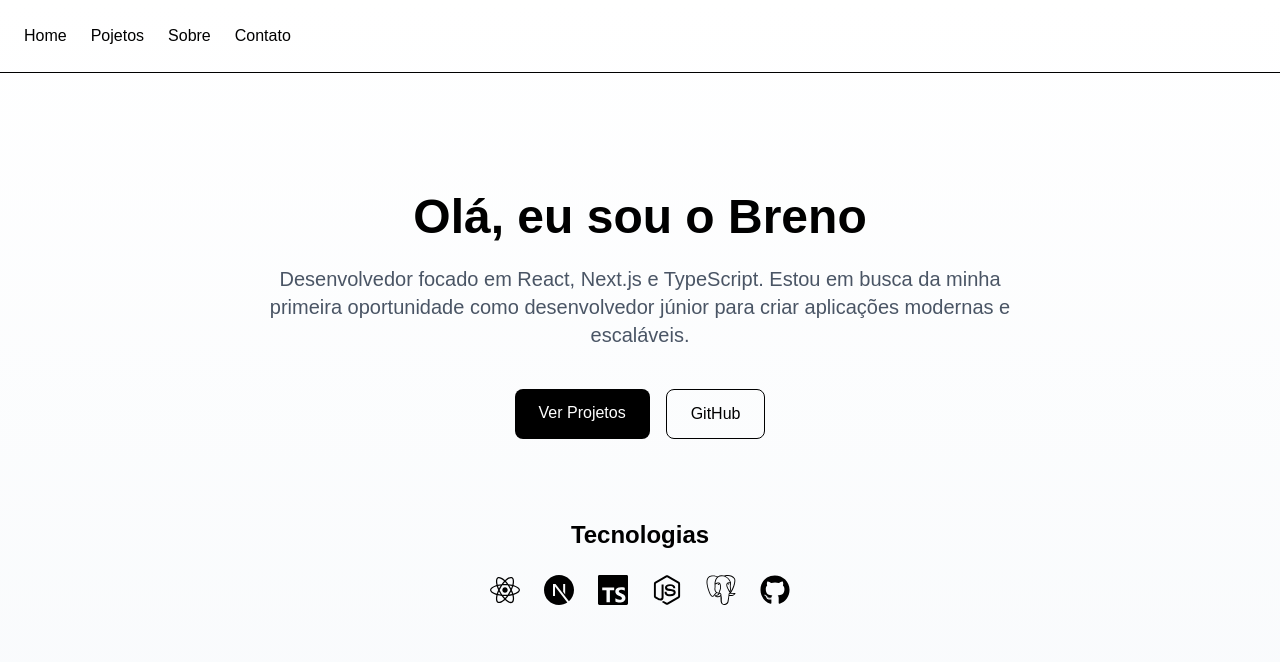
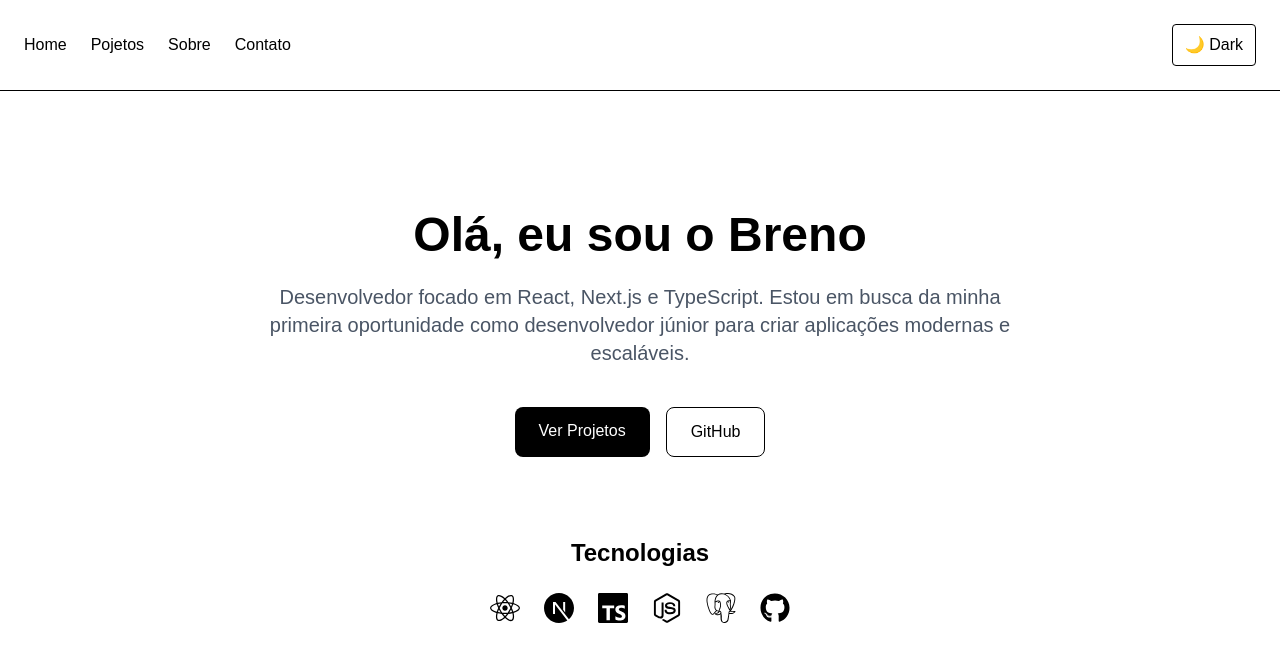
Before and after one commit to Bbaranoski/Portfolio, a Next.js app: page / in a window 1280 px wide. Shown: the top 662 px of the page. Built offline with nearby package versions, Linux system fonts and the light colour scheme.

Commit message:
crete dark and light theme with next-theme

```diff
--- a/package.json
+++ b/package.json
@@ -10,6 +10,7 @@
   },
   "dependencies": {
     "next": "16.1.6",
+    "next-themes": "^0.4.6",
     "react": "19.2.3",
     "react-dom": "19.2.3",
     "react-icons": "^5.6.0"
--- a/src/app/globals.css
+++ b/src/app/globals.css
@@ -26,10 +26,6 @@ body {
   background: var(--background);
   color: var(--foreground);
   */
-  background: linear-gradient(
-    to bottom,
-    #ffffff,
-    #f8fafc
-  );
+
   font-family: Arial, Helvetica, sans-serif;
 }
--- a/src/app/layout.tsx
+++ b/src/app/layout.tsx
@@ -2,6 +2,7 @@ import type { Metadata } from "next";
 import { Geist, Geist_Mono } from "next/font/google";
 import "./globals.css";
 import Navbar from "@/components/Navbar";
+import { ThemeProvider } from "next-themes";
 
 const geistSans = Geist({
   variable: "--font-geist-sans",
@@ -26,10 +27,12 @@ export default function RootLayout({
   return (
     <html lang="en">
       <body className="min-h-screen">
-        <Navbar />
-        <main className="max-w-4xl mx-auto p-6">
-          {children}
-        </main>
+        <ThemeProvider attribute="class">
+          <Navbar />
+          <main className="max-w-4xl mx-auto p-6">
+            {children}
+          </main>
+        </ThemeProvider>
       </body>
     </html>
   );
--- a/src/app/page.tsx
+++ b/src/app/page.tsx
@@ -2,7 +2,7 @@ import TechStack from "@/components/TechStack";
 
 export default function Home() {
   return (
-    <main className="flex flex-col items-center text-center py-24 px-6">
+    <main className="flex flex-col items-center text-center py-24 px-6 ">
 
       {/* HERO */}
       <section className="max-w-3xl space-y-6">
--- a/src/components/Navbar.tsx
+++ b/src/components/Navbar.tsx
@@ -1,12 +1,16 @@
 import Link from "next/link";
+import ThemeToggle from "./ThemeToggle";
 
 export default function Navbar() {
     return (
-        <nav className="flex gap-6 p-6 border-b">
-            <Link href={"/"}>Home</Link>
-            <Link href={"/projects"}>Pojetos</Link>
-            <Link href={"/about"}>Sobre</Link>
-            <Link href={"/contact"}>Contato</Link>
+        <nav className="flex p-6 border-b items-center justify-between">
+            <div className="flex gap-6 items-center">
+                <Link href={"/"}>Home</Link>
+                <Link href={"/projects"}>Pojetos</Link>
+                <Link href={"/about"}>Sobre</Link>
+                <Link href={"/contact"}>Contato</Link>
+            </div>
+            <ThemeToggle />
         </nav>
     )
 }
--- /dev/null
+++ b/src/components/ThemeToggle.tsx
@@ -0,0 +1,18 @@
+"use client"
+
+import { useTheme } from "next-themes"
+
+export default function ThemeToggle() {
+
+    const { theme, setTheme} = useTheme()
+
+    return(
+        <button className="border px-3 py-2 rounded"
+            onClick={() =>
+                setTheme(theme === "dark" ? "light" : "dark")
+            }
+        >
+            {theme === "dark" ? "☀️ Light" : "🌙 Dark"}
+        </button>
+    )
+}
--- /dev/null
+++ b/tailwind.config.ts
@@ -0,0 +1,16 @@
+import type { Config } from "tailwindcss"
+
+const config: Config = {
+  darkMode: "class",
+  content: [
+    "./src/pages/**/*.{js,ts,jsx,tsx,mdx}",
+    "./src/components/**/*.{js,ts,jsx,tsx,mdx}",
+    "./src/app/**/*.{js,ts,jsx,tsx,mdx}",
+  ],
+  theme: {
+    extend: {},
+  },
+  plugins: [],
+}
+
+export default config
```
Also changed, not shown: 1 other file (tests, documents, lock files or other folders).
